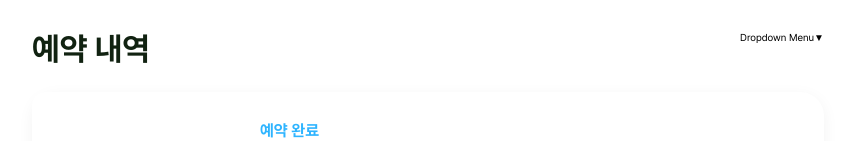
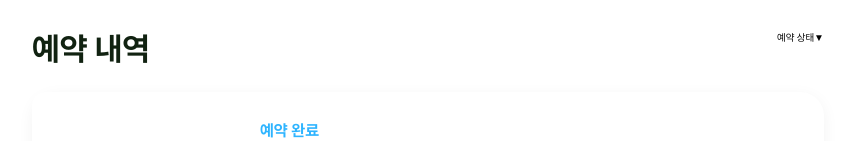
Before and after one commit to TripTripNow/TodayTrip, a Next.js app: page /mypage/reservations in a window 1280 px wide. Shown: the top 141 px of the page, without its empty margins (212-1065 px from the left). Built offline with nearby package versions, Linux system fonts and the light colour scheme.

Commit message:
Refactor : dropdown을 select box로 변경

```diff
--- a/src/components/Reservations/Card/Card.tsx
+++ b/src/components/Reservations/Card/Card.tsx
@@ -75,6 +75,7 @@ function Card({ data }: CardProps) {
               예약 취소
             </button>
           )}
+          {/* api 연결 후 handleCancel에 적절한 함수 연결 필요 */}
           {isCancelModalOpen && <CancelModal handleModalClose={handleModalToggle} handleCancel={handleModalToggle} />}
           {data.status === 'completed' && (
             <button disabled={data.reviewSubmitted} className={styles.button}>
--- a/src/components/Reservations/DropDown/DropDown.tsx
+++ b/src/components/Reservations/DropDown/DropDown.tsx
@@ -1,25 +1,5 @@
 function DropDown() {
-  return (
-    <ul>
-      {['예약 완료', '예약 취소', '예약 승인', '예약 거절', '체험 완료'].map((li, i) => (
-        <li
-          style={{
-            zIndex: '1',
-            display: 'flex',
-            width: '5rem',
-            height: '3rem',
-            justifyContent: 'center',
-            alignItems: 'center',
-            cursor: 'pointer',
-            textAlign: 'center',
-          }}
-          key={i}
-        >
-          {li}
-        </li>
-      ))}
-    </ul>
-  );
+  return;
 }
 
 export default DropDown;
--- a/src/pages/mypage/reservations/index.tsx
+++ b/src/pages/mypage/reservations/index.tsx
@@ -111,16 +111,37 @@ function Reservation() {
       <div className={styles.container}>
         <div className={styles.header}>
           <h2 className={styles.h2}>예약 내역</h2>
-          <label onClick={handleClickContainer}>
-            <button>Dropdown Menu{isDropdownView ? '▲' : '▼'}</button>
-            {isDropdownView && <DropDown />}
-          </label>
+          <div className="container" onBlur={handleBlurContainer}>
+            <label onClick={handleClickContainer}>
+              <button>예약 상태{isDropdownView ? '▲' : '▼'}</button>
+              {isDropdownView && (
+                <ul>
+                  {['예약 완료', '예약 취소', '예약 승인', '예약 거절', '체험 완료'].map((li, i) => (
+                    <li
+                      style={{
+                        zIndex: '1',
+                        display: 'flex',
+                        width: '5rem',
+                        height: '3rem',
+                        justifyContent: 'center',
+                        alignItems: 'center',
+                        cursor: 'pointer',
+                        textAlign: 'center',
+                      }}
+                      key={i}
+                    >
+                      {li}
+                    </li>
+                  ))}
+                </ul>
+              )}
+            </label>
+          </div>
         </div>
         {reservations.map((reservation) => (
           <Card key={reservation.id} data={reservation} />
         ))}
       </div>
-      <div className="container" onBlur={handleBlurContainer}></div>
     </div>
   );
 }
```
